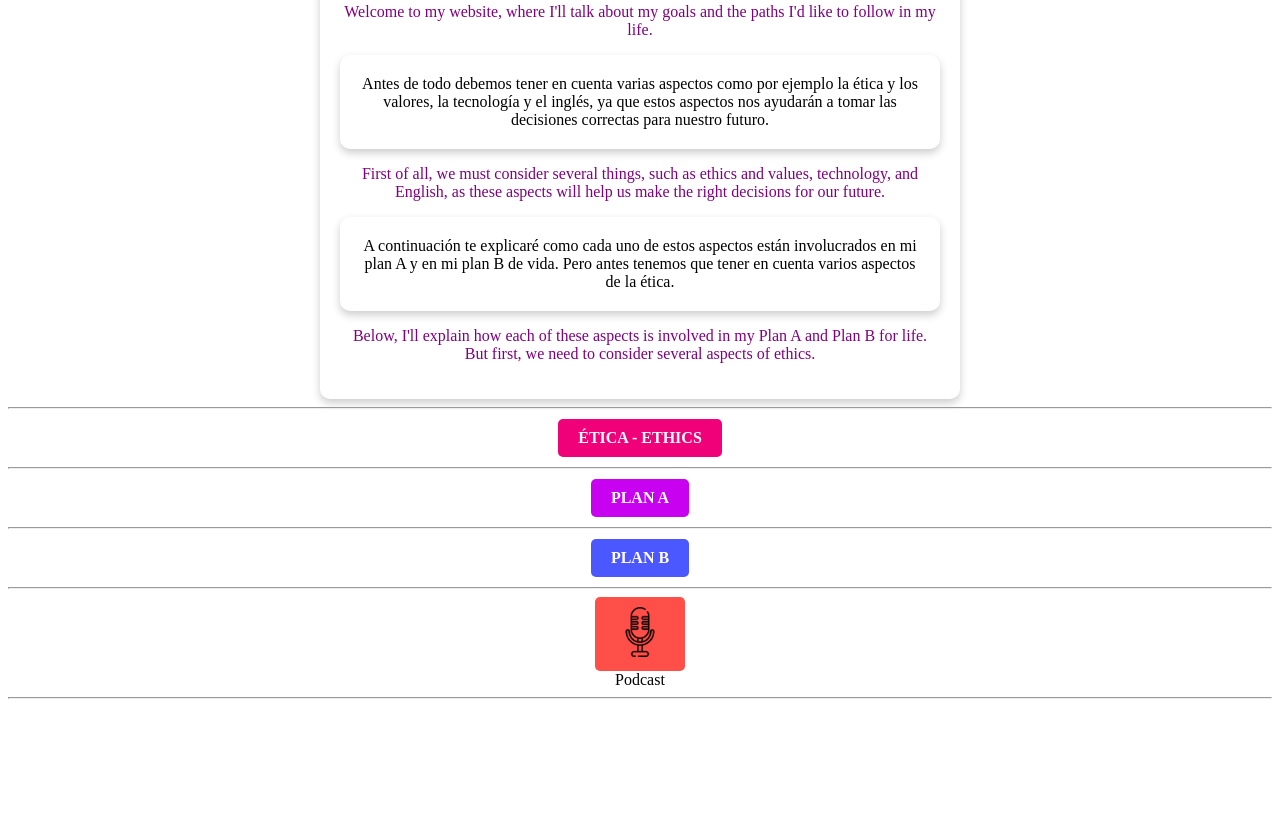
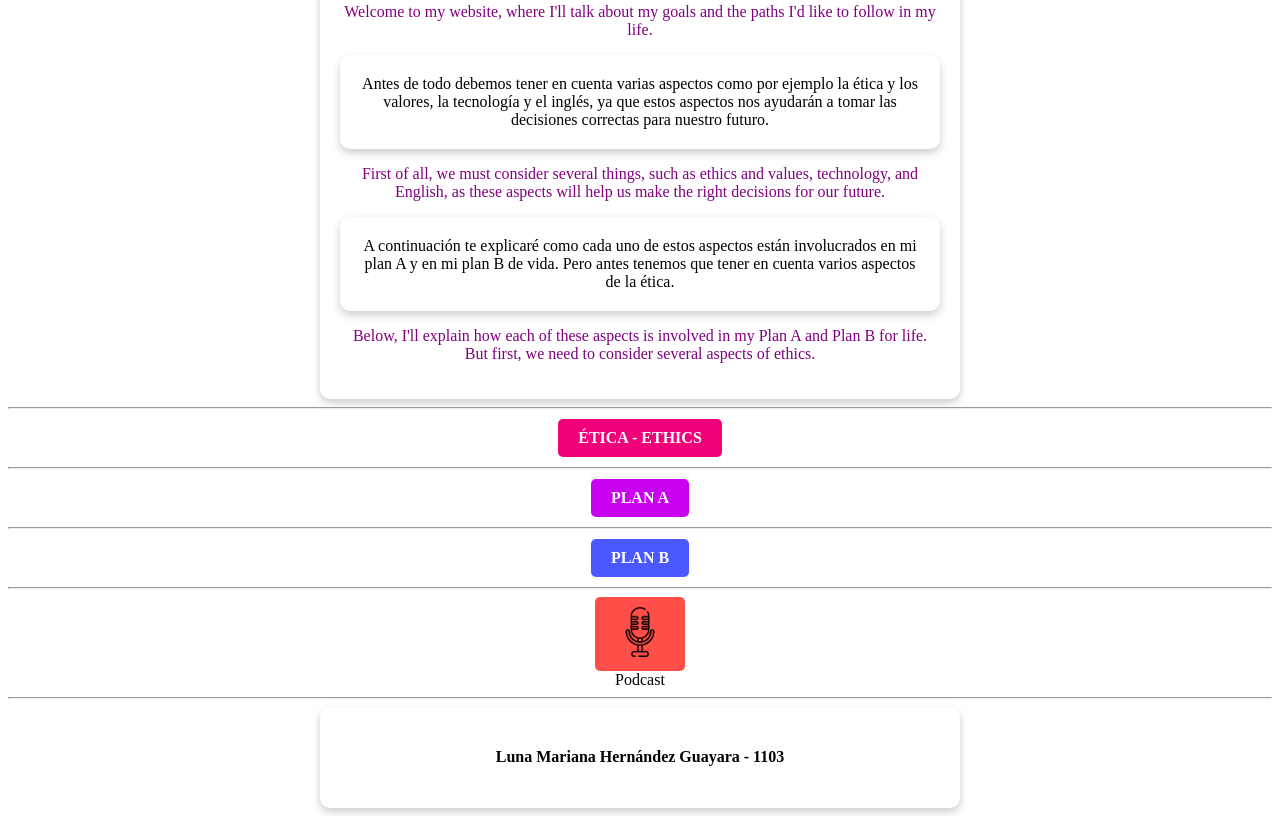
Before and after one commit to luna290/my-future-plans, a plain HTML site: page index.html in a window 1280 px wide. Shown: the part 722-1538 px from the top of the page. Before the commit the page ends 1429 px from the top, so only its background shows below. Drawn offline with Linux system fonts and the light colour scheme.

Commit message:
index.html

```diff
--- a/index.html
+++ b/index.html
@@ -35,6 +35,9 @@
 
     </div>
     <hr>
+     <div class="CA">
+        <h4>Luna Mariana Hernández Guayara - 1103</h4>
+    </div>
 
 
 </body>
```
